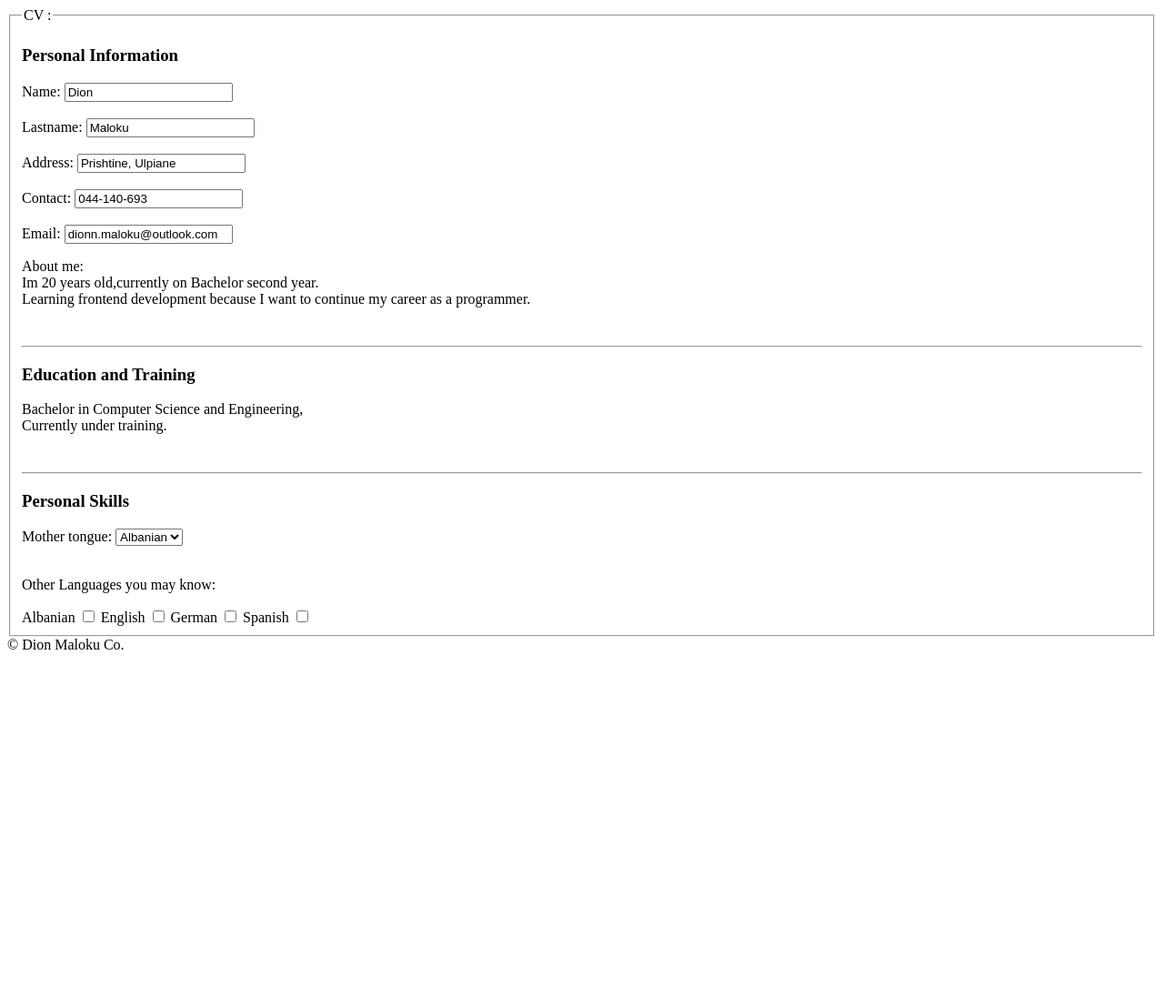
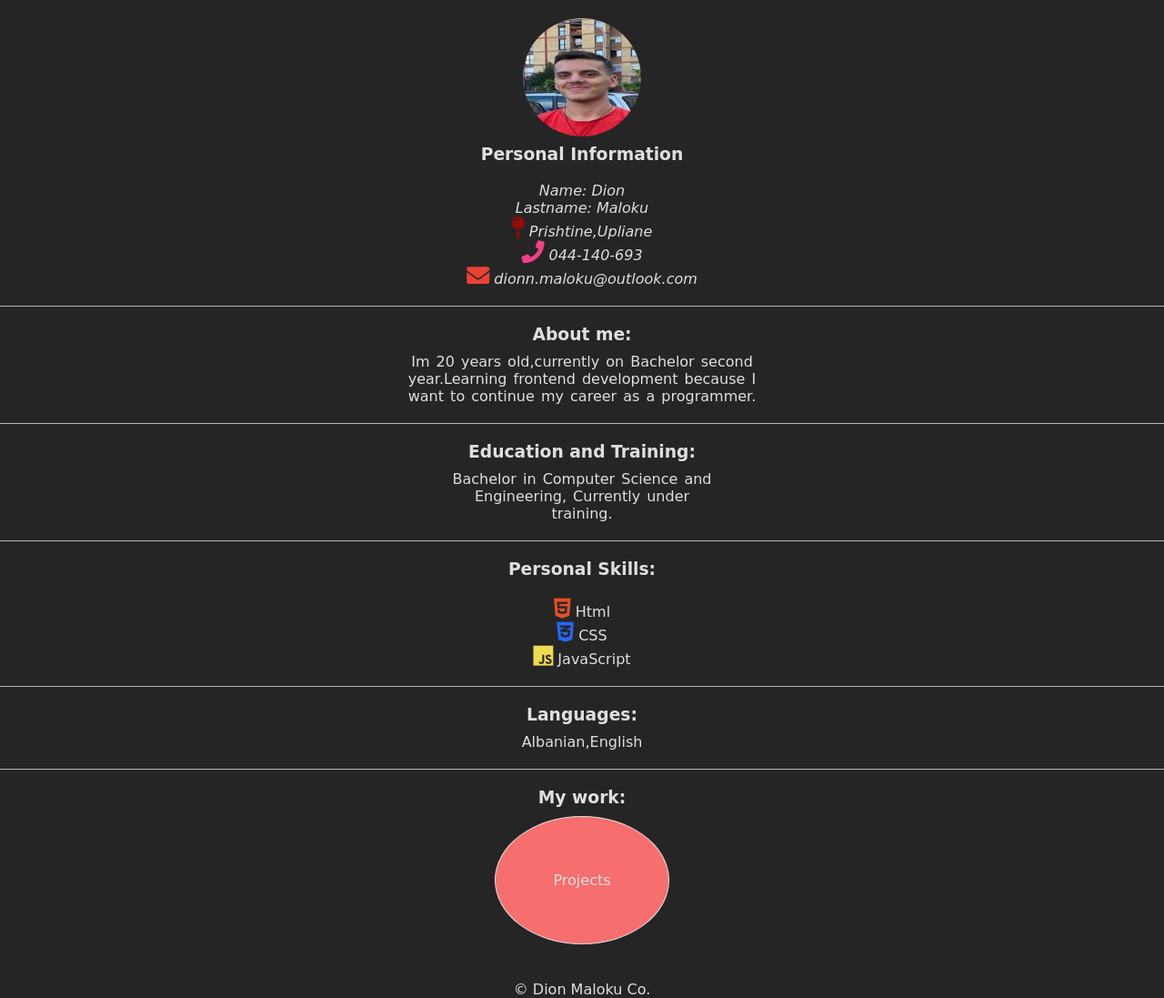
Before and after one commit to DionMaloku-glitch/beetroot-fe-g1, a plain HTML site: page Homework/homework.html in a window 1280 px wide. Shown: the whole page at 91% size. Before the commit the page ends 800 px from the top, so only its background shows below. Drawn offline with Linux system fonts and the light colour scheme.

Commit message:
homework-css

```diff
--- a/Homework/homework.html
+++ b/Homework/homework.html
@@ -4,59 +4,50 @@
     <meta charset="UTF-8">
     <meta name="viewport" content="width=device-width, initial-scale=1.0">
     <title>CV</title>
+    <link rel="preconnect" href="https://fonts.gstatic.com">
+    <link href="https://fonts.googleapis.com/css2?family=Libre+Baskerville&display=swap" rel="stylesheet">
+    <link rel="stylesheet" href="https://pro.fontawesome.com/releases/v5.10.0/css/all.css" integrity="sha384-AYmEC3Yw5cVb3ZcuHtOA93w35dYTsvhLPVnYs9eStHfGJvOvKxVfELGroGkvsg+p" crossorigin="anonymous"/>
+    <link rel="stylesheet" href="style.css">
 </head>
 <body>
 
-    <form >
-        <fieldset>
-            <legend>CV :</legend>
-
-            <h3>Personal Information</h3>
-            <label>Name:
-                <input type="text" value="Dion">
-            </label> <br> <br>
-            <label>Lastname:
-                <input type="text" value="Maloku">
-            </label> <br> <br>
-            <label>Address:
-                    <input type="text" value="Prishtine, Ulpiane">
-            </label> <br> <br>
-            <label>Contact:
-                    <input type="tel" value="044-140-693">
-            </label> <br> <br>
-            <label>Email:
-                    <input type="email" value="dionn.maloku@outlook.com">
-            </label>
-            <p>About me: <br>Im 20 years old,currently on Bachelor second year.<br> Learning frontend development because I want to continue my career as a programmer.</p>
-            <br> <hr>
-
-            <h3>Education and Training</h3>
-            <p>Bachelor in Computer Science and Engineering, <br> Currently under training.</p> <br> <hr>
-
-            <h3>Personal Skills</h3>
-            <label for="countries">Mother tongue:
-                <select name="" id="countries">
-                    <option value="al">Albanian</option>
-                    <option value="en">English</option>
-                    <option value="ge">German</option>
-                    <option value="sp">Spanish</option>
-                </select>
-            </label> <br> <br>
-            <p>Other Languages you may know:</p>
-            <label for="box">Albanian
-                <input type="checkbox" id="box">
-            </label>
-            <label for="box">English
-                <input type="checkbox" id="box">
-            </label>
-            <label for="box">German
-                <input type="checkbox" id="box">
-            </label>
-            <label for="box">Spanish
-                <input type="checkbox" id="box">
-            </label>
-        </fieldset>
-    </form>
+    <img id="profilePic" src="me.jpg">
+    <div id="personal-info">
+        <h3>Personal Information</h3>
+            <address>
+                <ul class="listat">
+                    <li>Name: Dion</li>
+                    <li>Lastname: Maloku</li>
+                    <li><i class="fas fa-map-pin"></i> Prishtine,Upliane</li>
+                    <li><i class="fas fa-phone"></i> 044-140-693</li>
+                    <li><i class="fas fa-envelope"></i> dionn.maloku@outlook.com</li>
+                </ul>
+            </address>
+    </div>
+    <div id="about-me">
+        <h3>About me:</h3>
+        <p> Im 20 years old,currently on Bachelor second year.Learning frontend development because I want to continue my career as a programmer.</p>
+    </div>
+    <div id="edu-train">
+        <h3>Education and Training:</h3>
+        <p>Bachelor in Computer Science and Engineering, Currently under training.</p>
+    </div>
+    <div id="personal-skills">
+        <h3>Personal Skills:</h3>
+        <ul class="listat">
+            <li><i class="fab fa-html5"></i> Html</li>
+            <li><i class="fab fa-css3-alt"></i> CSS</li>
+            <li><i class="fab fa-js"></i> JavaScript</li>
+        </ul>
+    </div>
+    <div id="languages">
+        <h3>Languages:</h3>
+        <p>Albanian,English</p>
+    </div>
+    <div id="work">
+        <h3>My work:</h3>
+        <p><a href="https://github.com/DionMaloku-glitch/beetroot-fe-g1" target="_blank">Projects</a></p>
+    </div>
 
     <footer>&copy; Dion Maloku Co.</footer>
 </body>
--- /dev/null
+++ b/Homework/style.css
@@ -0,0 +1,127 @@
+* {
+  margin: 0;
+  padding: 0;
+}
+
+body {
+  font-family: "Bangers", cursive, sans-serif;
+  background-color: #252525;
+  color: #e0dfdf;
+  text-align: center;
+  height: 100%;
+}
+
+#profilePic {
+  height: 130px;
+  width: 130px;
+  border-radius: 50%;
+  margin-top: 20px;
+}
+
+#personal-info {
+  padding: 5px 0 20px 0;
+  border-bottom: 1px solid #b9b3b3;
+}
+
+#about-me {
+  padding: 20px 0;
+  border-bottom: 1px solid #b9b3b3;
+}
+
+#about-me p {
+  padding-top: 10px;
+  width: 400px;
+  margin: auto;
+}
+
+#edu-train {
+  padding: 20px 0;
+  border-bottom: 1px solid #b9b3b3;
+}
+
+#edu-train p {
+  padding-top: 10px;
+  width: 300px;
+  margin: auto;
+}
+
+#personal-skills {
+  padding: 20px 0;
+  border-bottom: 1px solid #b9b3b3;
+}
+
+#languages {
+  padding: 20px 0;
+  border-bottom: 1px solid #b9b3b3;
+}
+
+#languages p {
+  padding-top: 10px;
+}
+
+#work {
+  padding: 20px 0;
+}
+
+#work p {
+  padding-top: 10px;
+}
+
+#work a {
+  text-decoration: none;
+  color: #e0dfdf;
+}
+
+#work a:hover {
+  cursor: pointer;
+}
+
+#work p {
+  border: 1px solid #e0dfdf;
+  border-radius: 50%;
+  width: 70px;
+  margin: 0 auto;
+  padding: 60px;
+  margin-top: 10px;
+  background-color: #f66e6e;
+}
+
+.listat {
+  margin-top: 20px;
+}
+
+p {
+  word-spacing: 2px;
+}
+
+ul li i {
+  font-size: 25px;
+}
+
+.fa-map-pin {
+  color: #960a0a;
+}
+
+.fa-phone {
+  color: #f04086;
+}
+
+.fa-envelope {
+  color: #ea4335;
+}
+
+.fa-html5 {
+  color: #e34f26;
+}
+
+.fa-css3-alt {
+  color: #2965f1;
+}
+
+.fa-js {
+  color: #f0db4f;
+}
+
+footer {
+  padding-top: 20px;
+}
```
Also changed, not shown: Homework/me.jpg (added), 1 other file.
